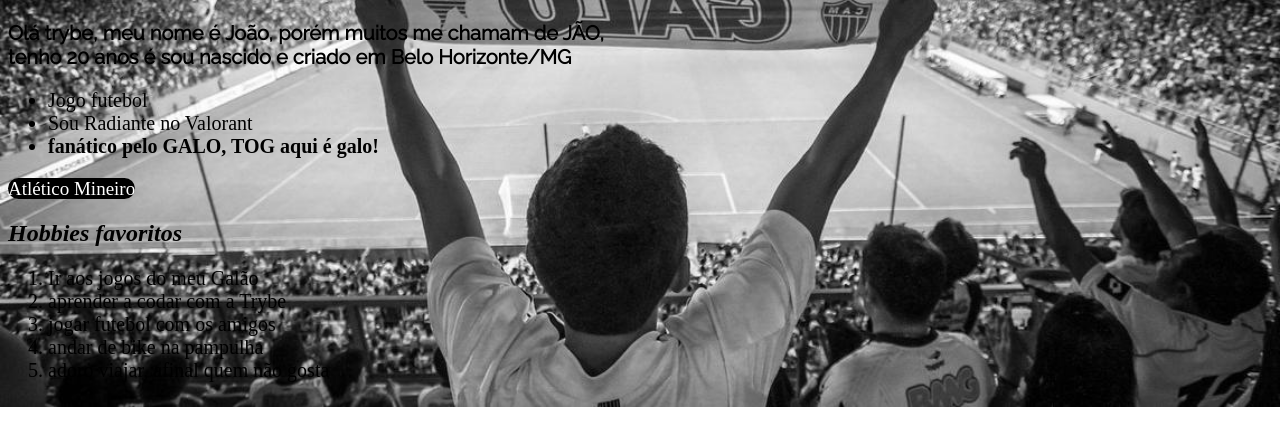
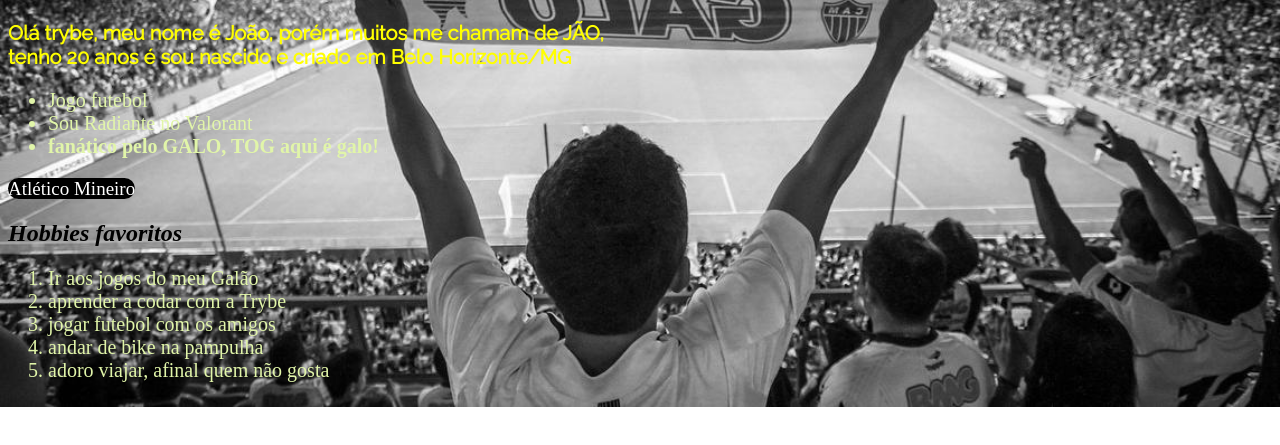
Before and after one commit to Joao-Lisboa/joao-Lisboa, a plain HTML site: page Index.html in a window 1280 px wide. Shown: the part 233-678 px from the top of the page. Drawn offline with Linux system fonts and the light colour scheme.

Commit message:
mudei as cores de algumas letras

```diff
--- a/style.css
+++ b/style.css
@@ -11,7 +11,7 @@
 .sobre-mim{
     font-family: 'Raleway', sans-serif;
     font-size: 20px;
-    color: black;
+    color: yellow;
     font-weight: 1000;
 }
 
@@ -33,6 +33,6 @@ body{
 }
 .lista{
     font-size: 20px;
-    color: black;
+    color: #E1F5A9;
     font-weight: 500;
 }
```
Also changed, not shown: Index.html (+16 -1 lines).
